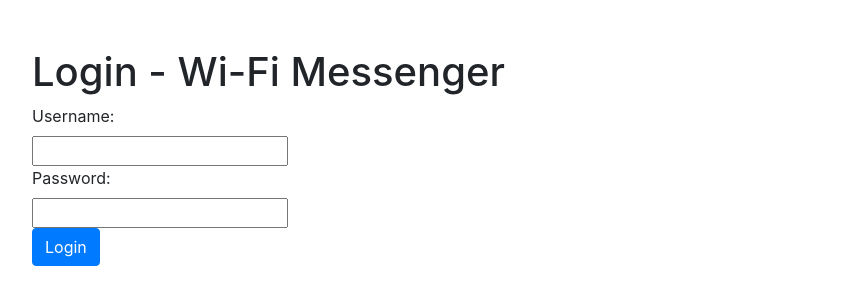
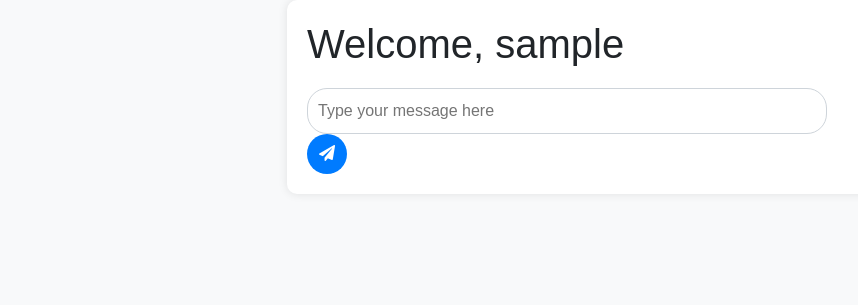
Before and after one commit to Loshamano74/WEB-CHATTER, a Flask app: page /chat in a window 1280 px wide. Shown: the top 305 px of the page, without its empty margins (53-911 px from the left). Run offline with Flask 3, Linux system fonts and the light colour scheme; the visitor is signed in with stand-in values (Sample User, id 1); some libraries are stand-ins or nearby versions.

Commit message:
Update index.html

```diff
--- a/templates/index.html
+++ b/templates/index.html
@@ -1,42 +1,121 @@
 <!DOCTYPE html>
-<html>
+<html lang="en">
 <head>
-    <title>Login - Wi-Fi Messenger</title>
+    <meta charset="UTF-8">
+    <meta name="viewport" content="width=device-width, initial-scale=1.0">
+    <title>Wi-Fi Messenger</title>
     <link rel="stylesheet" href="https://stackpath.bootstrapcdn.com/bootstrap/4.5.2/css/bootstrap.min.css">
+    <link rel="stylesheet" href="https://cdnjs.cloudflare.com/ajax/libs/font-awesome/5.15.4/css/all.min.css">
+    <style>
+        body {
+            font-family: Arial, sans-serif;
+            background-color: #f8f9fa;
+        }
+        .chat-container {
+            max-width: 600px;
+            margin: 0 auto;
+            padding: 20px;
+            border-radius: 10px;
+            background-color: #fff;
+            box-shadow: 0px 0px 10px rgba(0, 0, 0, 0.1);
+        }
+        .message-list {
+            list-style: none;
+            padding: 0;
+            margin: 0;
+        }
+        .message {
+            background-color: #f0f0f0;
+            padding: 10px;
+            margin-bottom: 10px;
+            border-radius: 5px;
+        }
+        .message .user {
+            font-weight: bold;
+            font-size: 12px;
+            margin-bottom: 5px;
+            display: block;
+        }
+        .message .content {
+            margin-left: 10px;
+        }
+        .message-form {
+            margin-top: 20px;
+        }
+        .message-form input[type="text"] {
+            width: calc(100% - 40px);
+            padding: 10px;
+            border-radius: 20px;
+            border: 1px solid #ced4da;
+            outline: none;
+        }
+        .message-form button {
+            width: 40px;
+            height: 40px;
+            padding: 0;
+            border: none;
+            background-color: #007bff;
+            color: #fff;
+            border-radius: 50%;
+            cursor: pointer;
+        }
+    </style>
 </head>
 <body>
-    <div class="container mt-5">
-        <div class="tab-content">
-            <div class="tab-pane fade show active" id="login">
-                <h1>Login - Wi-Fi Messenger</h1>
-                {% if error %}
-                    <p style="color: red;">Invalid username or password. Please try again.</p>
-                {% endif %}
-                <form id="loginForm" method="POST">
-                    <label for="username">Username:</label><br>
-                    <input type="text" id="username" name="username" required><br>
-                    <label for="password">Password:</label><br>
-                    <input type="password" id="password" name="password" required><br>
-                    <button type="submit" class="btn btn-primary">Login</button>
-                </form>
-            </div>
-            <div class="tab-pane fade" id="register">
-                <h1>Register - Wi-Fi Messenger</h1>
-                <!-- Your registration form goes here -->
-                <!-- Similar to the login form, but with different action -->
-                <form method="POST" action="{{ url_for('index') }}">
-                    <label for="new_username">Username:</label><br>
-                    <input type="text" id="new_username" name="new_username" required><br>
-                    <label for="new_password">Password:</label><br>
-                    <input type="password" id="new_password" name="new_password" required><br>
-                    <button type="submit" class="btn btn-primary">Register</button>
-                </form>
-            </div>
-        </div>
+    <div class="chat-container">
+        <h1>Welcome, {{ username }}</h1>
+        <ul class="message-list" id="messageList">
+            {% for message in messages %}
+                <li class="message" style="background-color: {{ message.color }}">
+                    <span class="user">{{ message.username }}</span>
+                    <span class="content">{{ message.message }}</span>
+                </li>
+            {% endfor %}
+        </ul>
+        <form class="message-form" id="messageForm">
+            <input type="text" id="messageInput" placeholder="Type your message here">
+            <button type="submit"><i class="fas fa-paper-plane"></i></button>
+        </form>
     </div>
 
-    <script src="https://code.jquery.com/jquery-3.5.1.slim.min.js"></script>
-    <script src="https://cdn.jsdelivr.net/npm/@popperjs/core@2.5.4/dist/umd/popper.min.js"></script>
-    <script src="https://stackpath.bootstrapcdn.com/bootstrap/4.5.2/js/bootstrap.min.js"></script>
+    <script src="https://cdnjs.cloudflare.com/ajax/libs/socket.io/4.2.0/socket.io.min.js"></script>
+    <script>
+        document.addEventListener('DOMContentLoaded', function () {
+            var socket = io.connect('http://' + document.domain + ':' + location.port);
+
+            // Function to add a new message to the list
+            function addMessage(message) {
+                var messageList = document.getElementById('messageList');
+                var li = document.createElement('li');
+                li.classList.add('message');
+                li.style.backgroundColor = message.color; // Set background color for the message
+
+                var userSpan = document.createElement('span');
+                userSpan.classList.add('user');
+                userSpan.textContent = message.username;
+
+                var contentSpan = document.createElement('span');
+                contentSpan.classList.add('content');
+                contentSpan.textContent = message.message;
+
+                li.appendChild(userSpan);
+                li.appendChild(contentSpan);
+                messageList.appendChild(li);
+            }
+
+            // Event listener for receiving messages
+            socket.on('message', function(msg) {
+                addMessage(msg);
+            });
+
+            // Event listener for form submission
+            document.getElementById('messageForm').addEventListener('submit', function(event) {
+                event.preventDefault();
+                var message = document.getElementById('messageInput').value;
+                socket.emit('message', message);
+                document.getElementById('messageInput').value = '';
+            });
+        });
+    </script>
 </body>
 </html>
```
